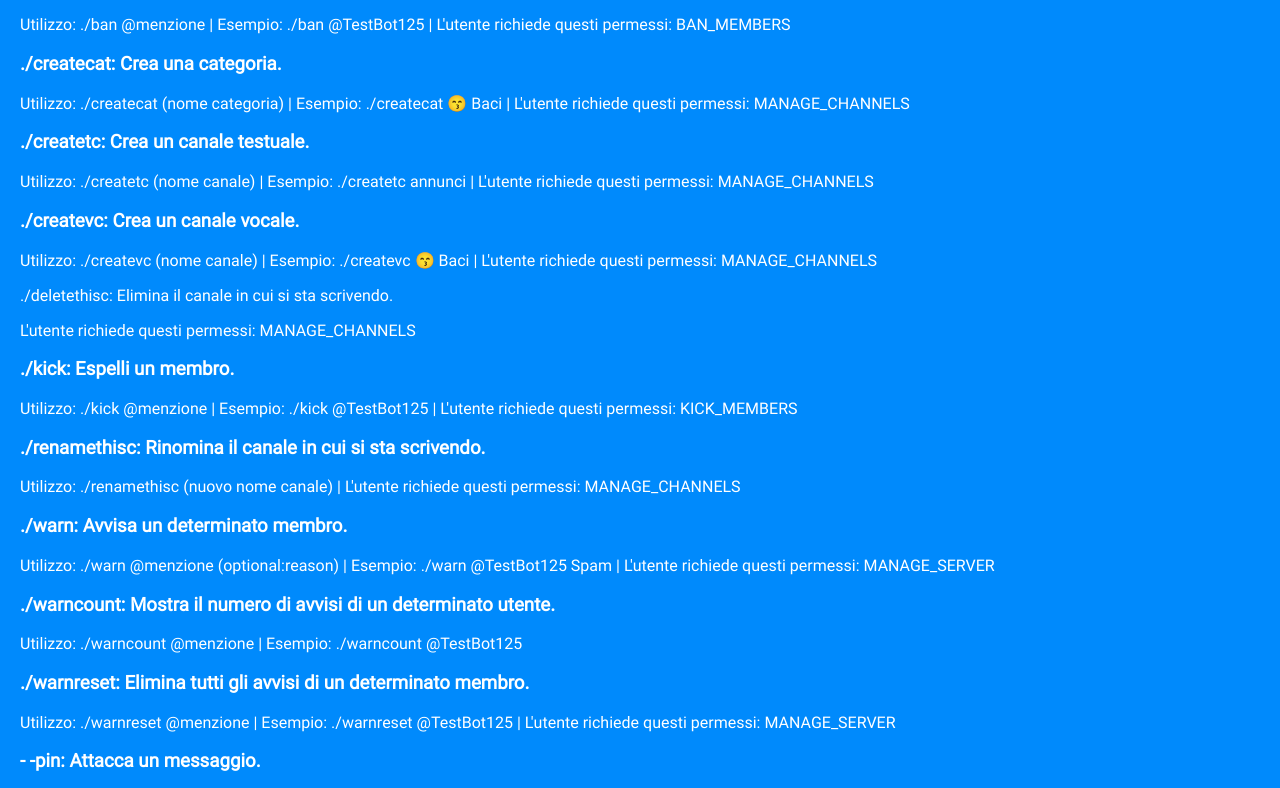
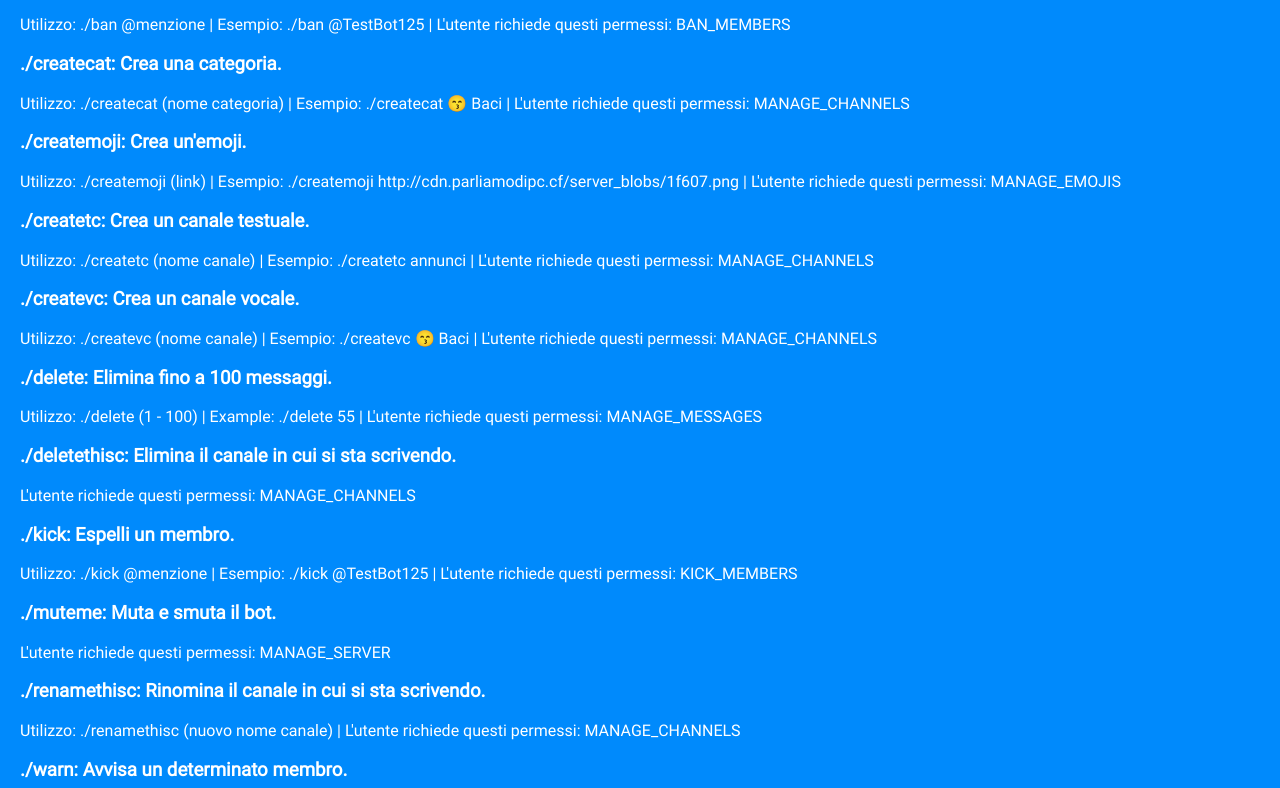
Before and after one commit to HackerCat-Bot/site, a plain HTML site: page it/docs/index.html in a window 1280 px wide. Shown: the part 681-1469 px from the top of the page. Drawn offline with Linux system fonts and the light colour scheme; a web font is replaced by a local one.

Commit message:
Update index.html

```diff
--- a/it/docs/index.html
+++ b/it/docs/index.html
@@ -76,14 +76,20 @@ setTimeout(function(){ x.className = x.className.replace("show", ""); }, 3000);
               <p>Utilizzo: ./ban @menzione | Esempio: ./ban @TestBot125 | L'utente richiede questi permessi: BAN_MEMBERS</p>
               <h3>./createcat: Crea una categoria.</h3>
               <p>Utilizzo: ./createcat (nome categoria) | Esempio: ./createcat <emoji>😙</emoji> Baci | L'utente richiede questi permessi: MANAGE_CHANNELS</p>
+               <h3>./createmoji: Crea un'emoji.</h3>
+              <p>Utilizzo: ./createmoji (link) | Esempio: ./createmoji http://cdn.parliamodipc.cf/server_blobs/1f607.png | L'utente richiede questi permessi: MANAGE_EMOJIS</p>
               <h3>./createtc: Crea un canale testuale.</h3>
               <p>Utilizzo: ./createtc (nome canale) | Esempio: ./createtc annunci | L'utente richiede questi permessi: MANAGE_CHANNELS</p>
               <h3>./createvc: Crea un canale vocale.</h3>
-              <p>Utilizzo: ./createvc (nome canale) | Esempio: ./createvc <emoji>😙</emoji> Baci | L'utente richiede questi permessi: MANAGE_CHANNELS</p
+              <p>Utilizzo: ./createvc (nome canale) | Esempio: ./createvc <emoji>😙</emoji> Baci | L'utente richiede questi permessi: MANAGE_CHANNELS</p>
+              <h3>./delete: Elimina fino a 100 messaggi.</h3>
+            <p>Utilizzo: ./delete (1 - 100) | Example: ./delete 55 | L'utente richiede questi permessi: MANAGE_MESSAGES</p>
               <h3>./deletethisc: Elimina il canale in cui si sta scrivendo.</h3>
               <p>L'utente richiede questi permessi: MANAGE_CHANNELS</p>
               <h3>./kick: Espelli un membro.</h3>
               <p>Utilizzo: ./kick @menzione | Esempio: ./kick @TestBot125 | L'utente richiede questi permessi: KICK_MEMBERS</p>
+                            <h3>./muteme: Muta e smuta il bot.</h3>
+            <p>L'utente richiede questi permessi: MANAGE_SERVER</p>
               <h3>./renamethisc: Rinomina il canale in cui si sta scrivendo.</h3>
               <p>Utilizzo: ./renamethisc (nuovo nome canale) | L'utente richiede questi permessi: MANAGE_CHANNELS</p>
               <h3>./warn: Avvisa un determinato membro.</h3>
```
